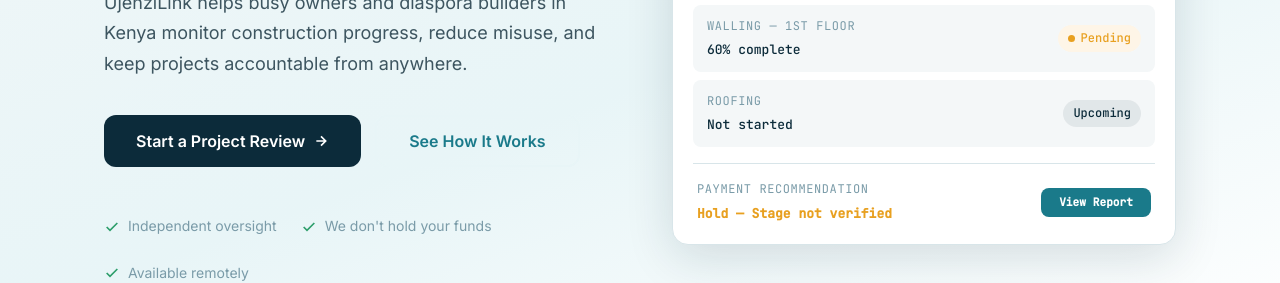
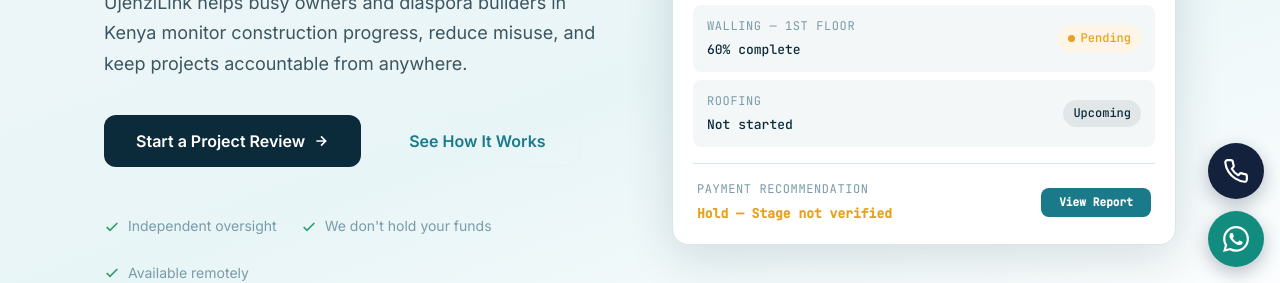
Before and after one commit to Aiden-gif118/ujenzilink-website, a plain HTML site: page ujenzilink/index.html in a window 1280 px wide. Shown: the part 517-800 px from the top of the page. Drawn offline with Linux system fonts and the light colour scheme.

Commit message:
Add floating WhatsApp and call buttons

```diff
--- a/ujenzilink/assets/css/style.css
+++ b/ujenzilink/assets/css/style.css
@@ -344,3 +344,17 @@
 h2>.ico,h3>.ico{width:1.1em;height:1.1em;margin-right:6px;position:relative;top:-1px}
 div[style*="teal-pale"]>.ico{color:var(--teal)}
 .problem-card-icon{color:var(--navy)}
+/* Floating contact buttons */
+.fab-wrap{position:fixed;right:16px;bottom:calc(16px + env(safe-area-inset-bottom,0px));display:flex;flex-direction:column;align-items:flex-end;gap:12px;z-index:90}
+.fab{display:flex;align-items:center;justify-content:center;height:56px;min-width:56px;padding:0 15px;border-radius:999px;color:#fff;text-decoration:none;font:600 .9rem/1 Inter,system-ui,sans-serif;box-shadow:0 6px 18px rgba(20,33,61,.28);transition:transform .15s ease,box-shadow .15s ease}
+.fab:hover,.fab:focus-visible{transform:translateY(-2px);box-shadow:0 10px 24px rgba(20,33,61,.34)}
+.fab:focus-visible{outline:3px solid #fff;outline-offset:2px;box-shadow:0 0 0 5px #14213d}
+.fab svg{width:26px;height:26px;flex-shrink:0}
+.fab span{max-width:0;overflow:hidden;white-space:nowrap;opacity:0;transition:max-width .2s ease,opacity .2s ease,margin .2s ease}
+.fab:hover span,.fab:focus-visible span{max-width:110px;opacity:1;margin-left:10px}
+.fab-call{background:#14213d}
+.fab-call svg{fill:none;stroke:currentColor;stroke-width:2;stroke-linecap:round;stroke-linejoin:round}
+.fab-wa{background:#128C7E}
+.fab-wa svg{fill:currentColor}
+@media (prefers-reduced-motion:reduce){.fab,.fab span{transition:none}}
+@media print{.fab-wrap{display:none}}
--- a/ujenzilink/assets/js/main.js
+++ b/ujenzilink/assets/js/main.js
@@ -79,3 +79,18 @@
   statusEl.className = 'form-status show ' + type;
   statusEl.textContent = message;
 }
+// FLOATING CONTACT BUTTONS (WhatsApp + call), added to every page
+document.addEventListener('DOMContentLoaded', function () {
+  if (document.querySelector('.fab-wrap')) return;
+  var wa = 'https://wa.me/254103996210?text=' + encodeURIComponent('Hello UjenziLink, I would like to ask about a Project Review.');
+  var wrap = document.createElement('div');
+  wrap.className = 'fab-wrap';
+  wrap.innerHTML =
+    '<a class="fab fab-call" href="tel:+254103996210" aria-label="Call UjenziLink">' +
+      '<svg viewBox="0 0 24 24" aria-hidden="true"><path d="M22 16.92v3a2 2 0 0 1-2.18 2 19.79 19.79 0 0 1-8.63-3.07 19.5 19.5 0 0 1-6-6 19.79 19.79 0 0 1-3.07-8.67A2 2 0 0 1 4.11 2h3a2 2 0 0 1 2 1.72c.127.96.361 1.903.7 2.81a2 2 0 0 1-.45 2.11L8.09 9.91a16 16 0 0 0 6 6l1.27-1.27a2 2 0 0 1 2.11-.45c.907.339 1.85.573 2.81.7A2 2 0 0 1 22 16.92z"/></svg>' +
+      '<span>Call us</span></a>' +
+    '<a class="fab fab-wa" href="' + wa + '" target="_blank" rel="noopener" aria-label="Chat with UjenziLink on WhatsApp">' +
+      '<svg viewBox="0 0 24 24" aria-hidden="true"><path d="M17.472 14.382c-.297-.149-1.758-.867-2.03-.967-.273-.099-.471-.148-.67.15-.197.297-.767.966-.94 1.164-.173.199-.347.223-.644.075-.297-.15-1.255-.463-2.39-1.475-.883-.788-1.48-1.761-1.653-2.059-.173-.297-.018-.458.13-.606.134-.133.298-.347.446-.52.149-.174.198-.298.298-.497.099-.198.05-.371-.025-.52-.075-.149-.669-1.612-.916-2.207-.242-.579-.487-.5-.669-.51-.173-.008-.371-.01-.57-.01-.198 0-.52.074-.792.372-.272.297-1.04 1.016-1.04 2.479 0 1.462 1.065 2.875 1.213 3.074.149.198 2.096 3.2 5.077 4.487.709.306 1.262.489 1.694.625.712.227 1.36.195 1.871.118.571-.085 1.758-.719 2.006-1.413.248-.694.248-1.289.173-1.413-.074-.124-.272-.198-.57-.347m-5.421 7.403h-.004a9.87 9.87 0 01-5.031-1.378l-.361-.214-3.741.982.998-3.648-.235-.374a9.86 9.86 0 01-1.51-5.26c.001-5.45 4.436-9.884 9.888-9.884 2.64 0 5.122 1.03 6.988 2.898a9.825 9.825 0 012.893 6.994c-.003 5.45-4.437 9.884-9.885 9.884m8.413-18.297A11.815 11.815 0 0012.05 0C5.495 0 .16 5.335.157 11.892c0 2.096.547 4.142 1.588 5.945L.057 24l6.305-1.654a11.882 11.882 0 005.683 1.448h.005c6.554 0 11.89-5.335 11.893-11.893a11.821 11.821 0 00-3.48-8.413"/></svg>' +
+      '<span>WhatsApp</span></a>';
+  document.body.appendChild(wrap);
+});
```
